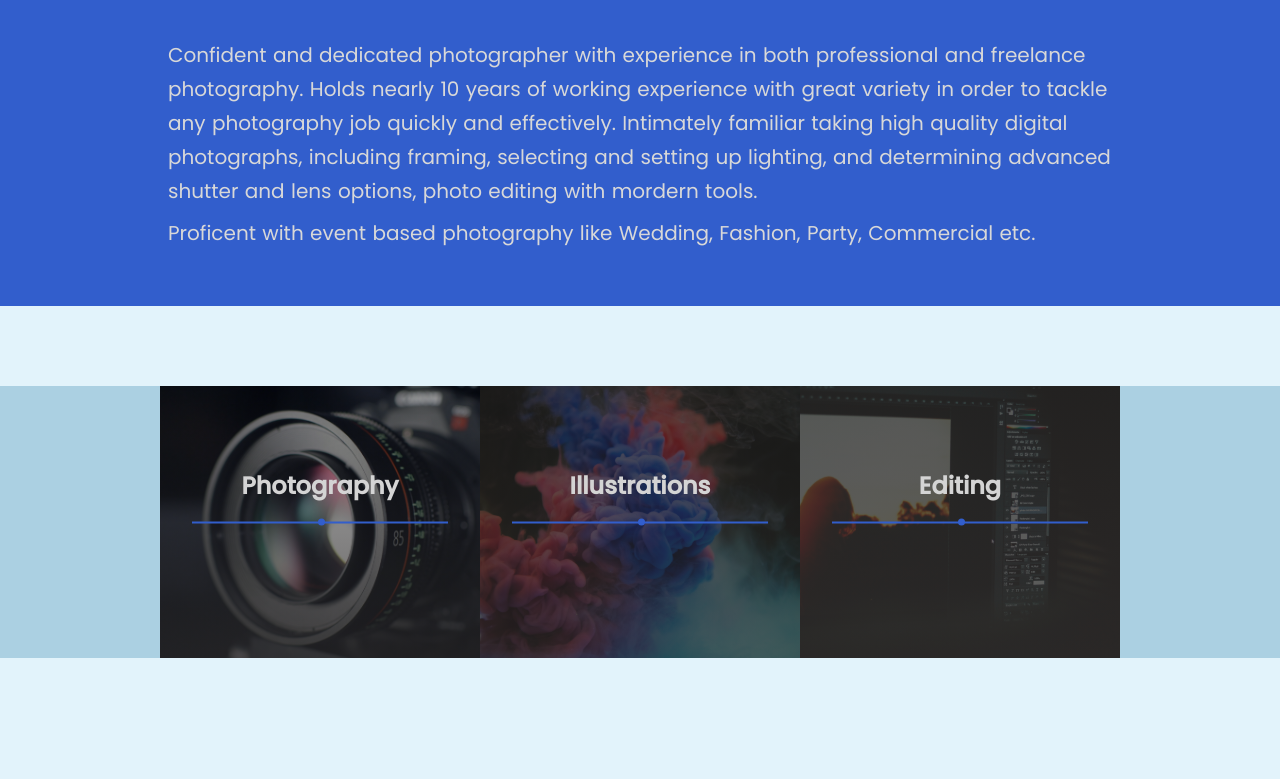
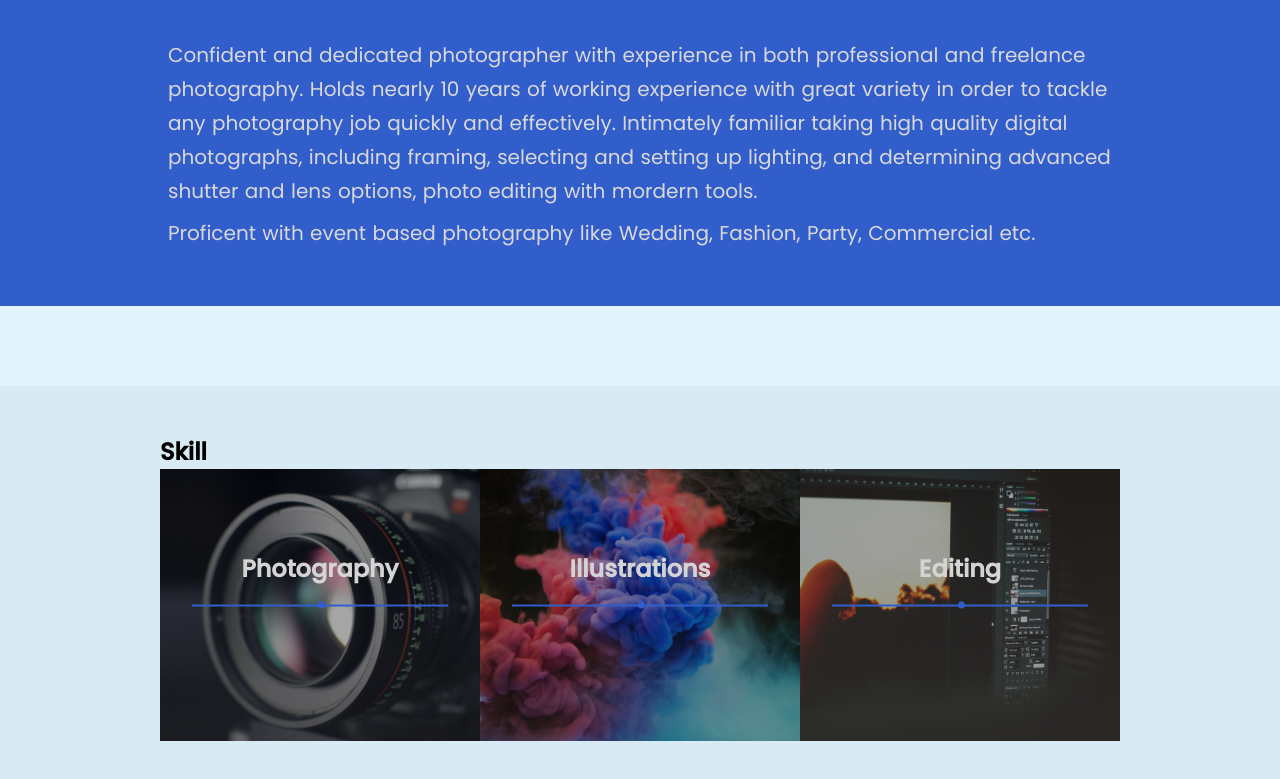
Before and after one commit to Lawrence4code/zaphotograph, a React (Vite) app: page / in a window 1280 px wide. Shown: the part 921-1700 px from the top of the page. Before the commit the page ends 1659 px from the top, so only its background shows below. Built offline with nearby package versions, Linux system fonts and the light colour scheme; a web font is replaced by a local one.

Commit message:
Complete Skill section

```diff
--- a/src/components/Skills.js
+++ b/src/components/Skills.js
@@ -7,9 +7,9 @@ const Skills = () => {
   const skillsData = {
     skillTitles: ['Photography', 'Illustrations', 'Editing'],
     stillText: [
-      'Lorem ipsum dolor sit amet, consectetur adipiscing elit. Sed quis felis et velit varius aliquet a non ipsum. Quisque tempus euismod volutpat.',
-      'Lorem ipsum dolor sit amet, consectetur adipiscing elit. Sed quis felis et velit varius aliquet a non ipsum. Quisque tempus euismod volutpat.',
-      'Lorem ipsum dolor sit amet, consectetur adipiscing elit. Sed quis felis et velit varius aliquet a non ipsum. Quisque tempus euismod volutpat.'
+      'I undertake all kind of projects, though I prefer challenging project Family event and New born, as one must ensure to capture all special moments, making people smile is a bonus.',
+      'I do logo desiging and illustration as well with adobe illustration, so checkout my portfolio for samples.',
+      'All the photography projects comes with personalised editing suited and requested as per your needs and occasions. I will ensure you go with complete satisfaction.'
     ]
   };
   console.log(skillsData.skillTitles[1]);
@@ -17,6 +17,9 @@ const Skills = () => {
     <div className="skills">
       <div className="skills__section">
         <div className="skills__content container">
+          <h2 className="section__heading"> Skill </h2>
+
+          <div className="skills__block">
             <SkillBox
               skillTitle={skillsData.skillTitles[0]}
               skillText={skillsData.stillText[0]}
@@ -32,6 +35,7 @@ const Skills = () => {
           </div>
         </div>
       </div>
+    </div>
   );
 };
 
--- a/src/components/styles/skills.scss
+++ b/src/components/styles/skills.scss
@@ -2,10 +2,10 @@
   padding: 5rem 0;
 }
 .skills__section {
-  background: #abd0e2;
+  background: #d8ebf5;
 }
 
-.skills__content {
+.skills__block {
   display: grid;
   grid-template-columns: repeat(3, 1fr);
   text-align: center;
@@ -21,35 +21,50 @@
       background-image: linear-gradient(
           to bottom,
           rgba(0, 0, 0, 0.322),
-          rgba(41, 39, 39, 0.726)
+          rgba(41, 39, 39, 0.445)
         ),
         url('../../images/camera1.jpg');
+      &:hover {
+        background-image: linear-gradient(
+            to bottom,
+            rgba(57, 49, 175, 0.466),
+            rgba(67, 21, 151, 0.671)
+          ),
+          url('../../images/camera1.jpg');
+      }
     }
     &:nth-child(2) {
       background-image: linear-gradient(
           to bottom,
-          rgba(31, 31, 31, 0.726),
-          rgba(41, 39, 39, 0.726)
+          rgba(0, 0, 0, 0.322),
+          rgba(41, 39, 39, 0.445)
         ),
         url('../../images/illustration.jpg');
+      &:hover {
+        background-image: linear-gradient(
+            to bottom,
+            rgba(57, 49, 175, 0.466),
+            rgba(67, 21, 151, 0.671)
+          ),
+          url('../../images/illustration.jpg');
+      }
     }
 
     &:nth-child(3) {
       background-image: linear-gradient(
           to bottom,
-          rgba(31, 31, 31, 0.726),
-          rgba(41, 39, 39, 0.726)
+          rgba(0, 0, 0, 0.322),
+          rgba(41, 39, 39, 0.445)
         ),
         url('../../images/editing.jpg');
-    }
-
-    &:hover {
-      background-image: linear-gradient(
-          to bottom,
-          rgba(129, 5, 5, 0.726),
-          rgba(41, 39, 39, 0.726)
-        ),
-        url('../../images/camera1.jpg');
+      &:hover {
+        background-image: linear-gradient(
+            to bottom,
+            rgba(57, 49, 175, 0.466),
+            rgba(67, 21, 151, 0.671)
+          ),
+          url('../../images/editing.jpg');
+      }
     }
   }
 }
```
Lines whose indentation alone changed are shown as unchanged.
